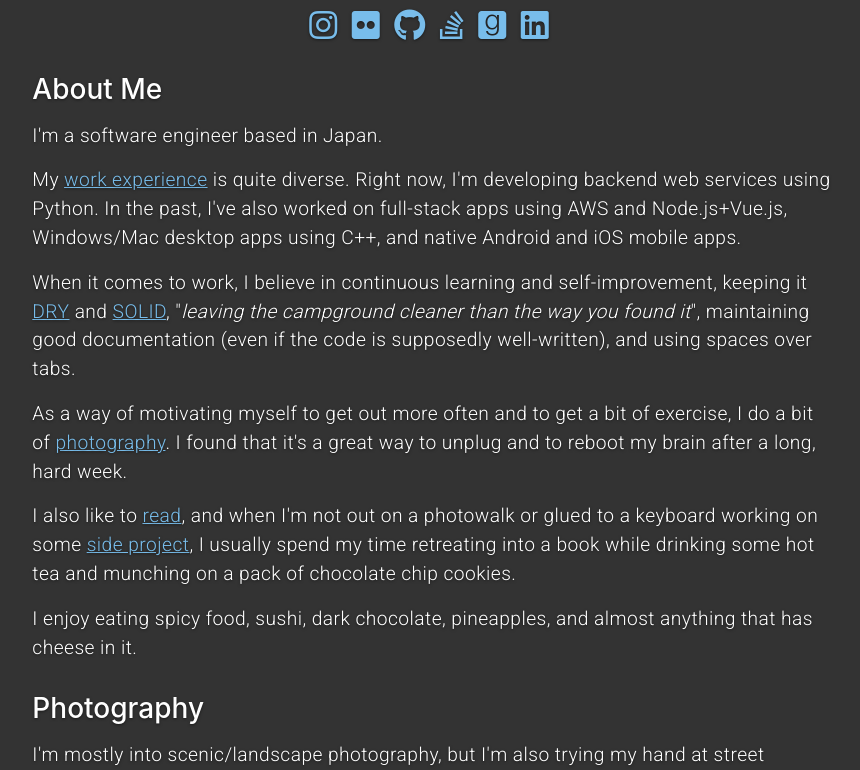
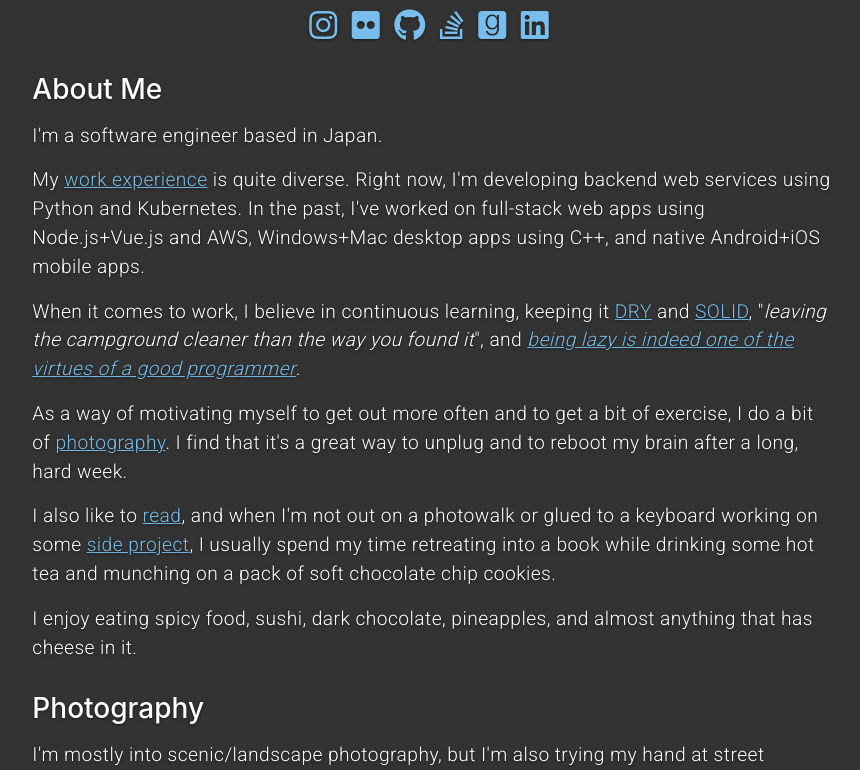
Before and after one commit to ginomempin/aboutme, a Flask app: page / in a window 1280 px wide. Shown: the part 196-966 px from the top of the page, without its empty margins (206-1066 px from the left). Run offline with Flask 2, Linux system fonts and the light colour scheme; some libraries are stand-ins or nearby versions.

Commit message:
description: Update current work

```diff
--- a/templates/content/about_me_description.html
+++ b/templates/content/about_me_description.html
@@ -6,12 +6,12 @@
     <a
       href="https://www.linkedin.com/in/ginomempin/"
       target="_blank">work experience</a>
-    is quite diverse. Right now, I'm developing backend web services using Python.
-    In the past, I've also worked on full-stack apps using AWS and Node.js+Vue.js,
-    Windows/Mac desktop apps using C++, and native Android and iOS mobile apps.
+    is quite diverse. Right now, I'm developing backend web services using Python and Kubernetes.
+    In the past, I've worked on full-stack web apps using Node.js+Vue.js and AWS,
+    Windows+Mac desktop apps using C++, and native Android+iOS mobile apps.
 </p>
 <p>
-    When it comes to work, I believe in continuous learning and self-improvement,
+    When it comes to work, I believe in continuous learning,
     keeping it
     <a
       href="https://en.wikipedia.org/wiki/Don%27t_repeat_yourself"
@@ -20,9 +20,10 @@
     <a
       href="https://en.wikipedia.org/wiki/SOLID"
       target="_blank">SOLID</a>,
-    "<i>leaving the campground cleaner than the way you found it</i>",
-    maintaining good documentation (even if the code is supposedly
-    well-written), and using spaces over tabs.
+    "<i>leaving the campground cleaner than the way you found it</i>", and
+    <a
+      href="http://wiki.c2.com/?LazinessImpatienceHubris"
+      target="_blank"><i>being lazy is indeed one of the virtues of a good programmer</i></a>.
 </p>
 <p>
     As a way of motivating myself to get out more often and to get a bit of
@@ -30,7 +31,7 @@
     <a
       href="https://www.flickr.com/people/ginomempin/"
       target="_blank">photography</a>.
-    I found that it's a great way to unplug and to reboot my brain after
+    I find that it's a great way to unplug and to reboot my brain after
     a long, hard week.
 </p>
 <p>
@@ -43,7 +44,7 @@
       href="https://github.com/ginomempin"
       target="_blank">side project</a>,
     I usually spend my time retreating into a book while drinking some hot tea
-    and munching on a pack of chocolate chip cookies.
+    and munching on a pack of soft chocolate chip cookies.
 </p>
 <p>
     I enjoy eating spicy food, sushi, dark chocolate, pineapples, and almost anything
```
